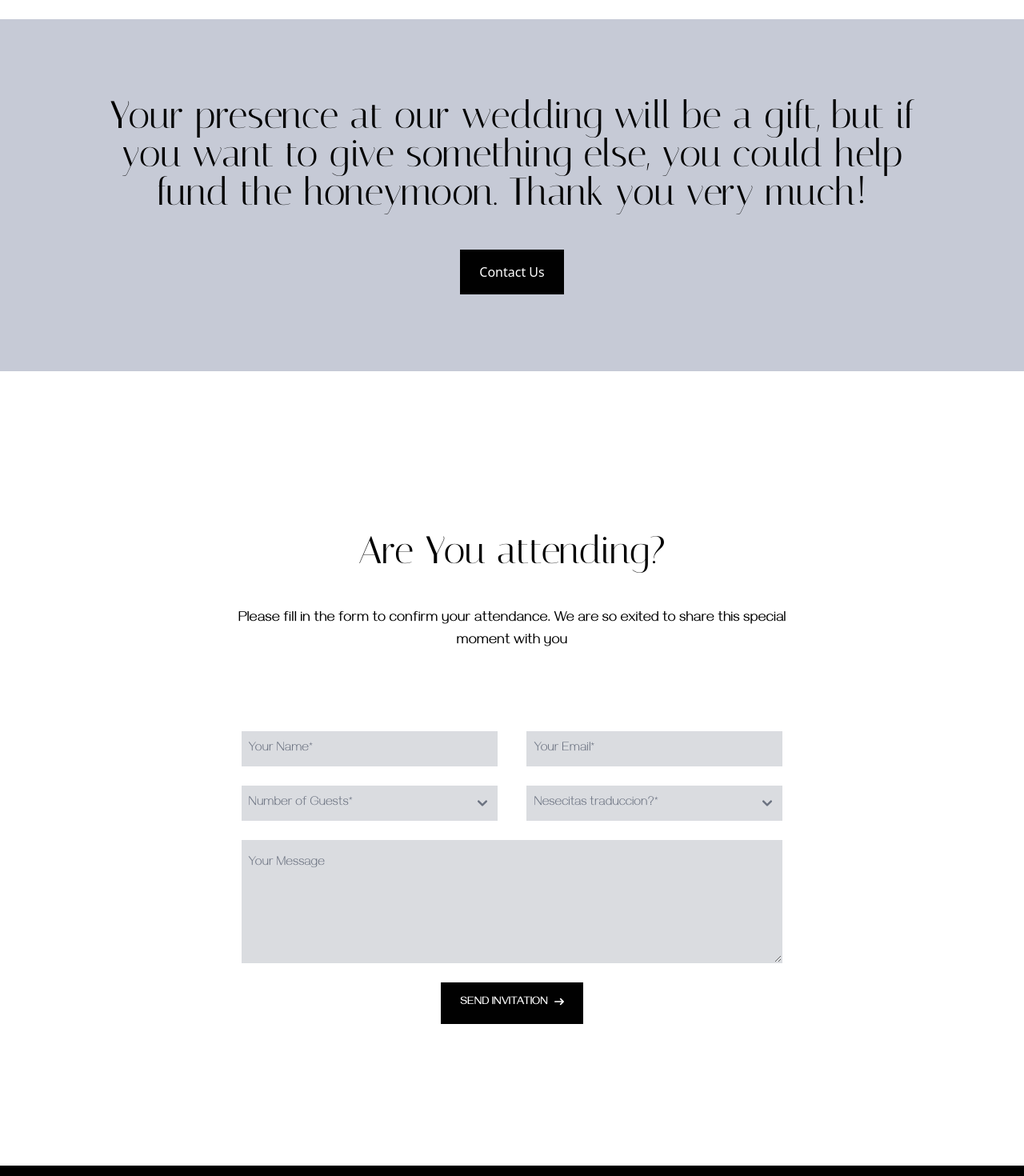
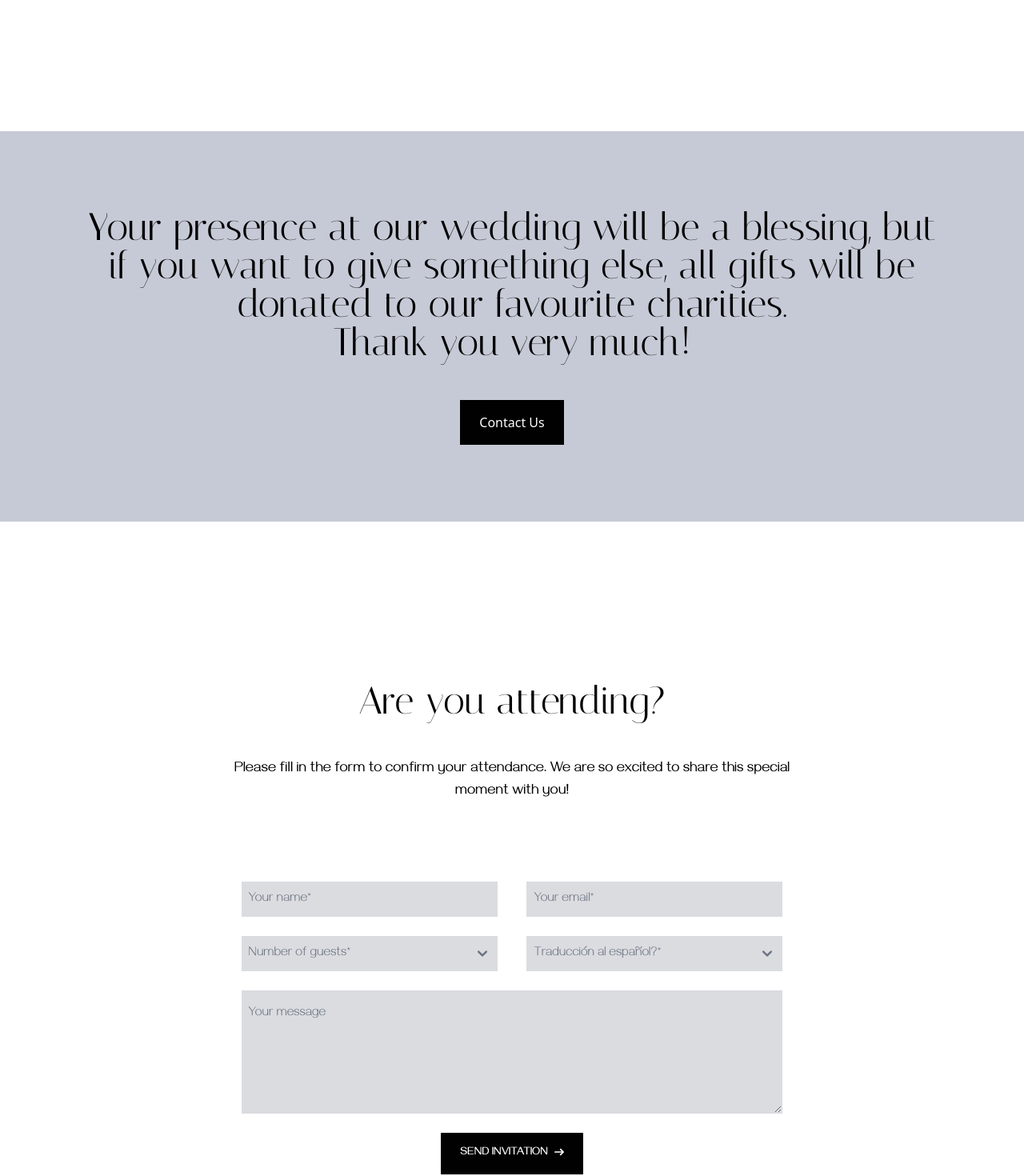
Before and after one commit to ldfavale/domanddanai, a React (Vite) app: page / in a window 1280 px wide. Shown: the part 3260-4730 px from the top of the page at 80% size. Built offline with nearby package versions, Linux system fonts and the light colour scheme.

Commit message:
Text details fixed

```diff
--- a/src/components/GiftsSection.jsx
+++ b/src/components/GiftsSection.jsx
@@ -8,7 +8,7 @@ function GiftsSection() {
       <div className="">
         <div className='flex  justify-center items-center   pt-24 px-5 bg-[rgb(198,202,214)]'>
         <div className='flex flex-col justify-center items-center  '>
-            <h3 className='   font-italiana text-3xl sm:text-4xl md:text-5xl  text-center  max-w-6xl z-10 mb-12 px-4 md:px-10'>Your presence at our wedding will be a gift, but if you want to give something else, you could help fund the honeymoon. Thank you very much!</h3>
+            <h3 className='   font-italiana text-3xl sm:text-4xl md:text-5xl  text-center  max-w-6xl z-10 mb-12 px-4 md:px-10'>Your presence at our wedding will be a blessing, but if you want to give something else, all gifts will be donated to our favourite charities. Thank you very much!</h3>
             <a href="#footer" className='bg-[rgb(1,1,1)]  py-4 px-6 text-sm md:text-base text-white  mb-24 flex justify-center items-center' >
                         Contact Us
              </a>
--- a/src/components/OurStorySection.jsx
+++ b/src/components/OurStorySection.jsx
@@ -14,8 +14,14 @@ function LocationSection() {
         <div className='flex flex-col justify-center items-center  max-w-2xl md:mx-22'>
             <h3 className='   font-italiana text-4xl sm:text-4xl md:text-5xl  text-center   z-10'>A Dutch and a Canadian who fell in love in Uruguay.</h3>
             <p className='text-center font-gayathri my-20 md:my-28 md:text-lg' >
-                We both left our lives in The Netherlands and Canada in 2022 and started a new adventure in Uruguay. It was in a small local church that we met and his family invited her over for lunch. We had so many things in common and it immediately felt like we’ve been friends for years. It was the start of a good friendship. Throughout the rest of the summer we became better friends and could talk for hours about combined interests. Despite that, our lovestory began after summer. The ironic thing is that both of our families met each other before we fell in love. Little did we know we would all become family very soon after that. We both knew we wanted to spend the rest of our lives together. The rest is history.
-            </p>
+            We both left our lives in The Netherlands and Canada, in 2022, and started a new adventure in Uruguay. <br />
+            It was in a small local church that we met and his family invited her over for lunch. We had so many things in common and it immediately felt like we’d been friends for years. It was the start of a good friendship.<br /><br />
+
+            Throughout the summer, we became better friends and could talk for hours about combined interests.<br />
+            Despite that, our love story began after summer.<br />
+            Ironically, both of our families met each other before we fell in love. Little did we know… we would all become family very soon after that.<br /><br />
+
+            We both knew we wanted to spend the rest of our lives together and the rest is history.            </p>
           </div>
         </div>
       </div>
--- a/src/components/ReservationSection.jsx
+++ b/src/components/ReservationSection.jsx
@@ -39,30 +39,28 @@ function ReservationSection({handleShowAlert}) {
       <div className='flex flex-col justify-center items-center pb-16 md:pb-32 bg-[rgba(255,255,255,0.50)] pt-10 '>
         <div className='flex flex-col  m-4 text-center bg-white  max-w-[45rem]'>
 
-          <h3 className='  text-4xl md:text-5xl font-italiana my-3 mt-8 md:mt-16 mb-12' >Are You attending?</h3>
-          <p className=' mb-8 md:mb-16 md:text-lg'> Please fill in the form to confirm your attendance. We are so exited to share this special moment with you </p>
+          <h3 className='  text-4xl md:text-5xl font-italiana my-3 mt-8 md:mt-16 mb-12' >Are you attending?</h3>
+          <p className=' mb-8 md:mb-16 md:text-lg'> Please fill in the form to confirm your attendance. We are so excited to share this special moment with you! </p>
 
           <div className=' p-[1.6px] flex col'>
             <div className='  w-full flex flex-col py-8 px-5 font-light '>
               <form id="form" ref={form} onSubmit={sendEmail} className='flex flex-col md:flex-row   flex-wrap justify-between'>
-                <input required name='name' type="text" placeholder='Your Name*' className='mb-6 h-11 w-full md:w-80  pr-2 px-2 py-4 border-1 border-solid border-[#dadce0] bg-[#dadce0]   '/>
-                <input required  name='email' type="email" placeholder='Your Email*' className='mb-6 h-11 w-full md:w-80   px-2 py-4 border-1 border-solid border-[#dadce0] bg-[#dadce0]   '/>
+                <input required name='name' type="text" placeholder='Your name*' className='mb-6 h-11 w-full md:w-80  pr-2 px-2 py-4 border-1 border-solid border-[#dadce0] bg-[#dadce0]   '/>
+                <input required  name='email' type="email" placeholder='Your email*' className='mb-6 h-11 w-full md:w-80   px-2 py-4 border-1 border-solid border-[#dadce0] bg-[#dadce0]   '/>
                 <select name="guests" id="" defaultValue="" className='mb-6 h-11 w-full px-2  border-1 border-solid border-[#dadce0] md:w-80 bg-[#dadce0]  text-gray-500 '>
-                  <option value="" disabled >Number of Guests*</option>
+                  <option value="" disabled >Number of guests*</option>
                   <option value="1">1</option>
                   <option value="2">2</option>
                   <option value="3">3</option>
                   <option value="4">4</option>
                   <option value="5">5</option>
-                  <option value="6">6</option>
-                  <option value="7">7</option>
                 </select>
                 <select name="translation" id="" defaultValue="" className='mb-6 h-11 w-full px-2  border-1 border-solid border-[#dadce0] md:w-80 bg-[#dadce0] text-gray-500  '>
-                  <option value="" disabled >Nesecitas traduccion?*</option>
+                  <option value="" disabled >Traducción al español?*</option>
                   <option value="Si">Si</option>
                   <option value="No">No</option>
                 </select>
-                <textarea name="message" id="" cols="30" rows="5" placeholder='Your Message' className='mb-6  w-full px-2 py-4 border-1 border-solid border-[#dadce0] bg-[#dadce0]  '></textarea>
+                <textarea name="message" id="" cols="30" rows="5" placeholder='Your message' className='mb-6  w-full px-2 py-4 border-1 border-solid border-[#dadce0] bg-[#dadce0]  '></textarea>
                 {/* <input type="button" value="send invitation {arrow_right_icon}" className='bg-[--main-color] py-4 px-6 uppercase text-white text-xs font-bold' /> */}
                 <div className='w-full flex flex-col justify-center items-center'>
                 {!formLoading &&
```
